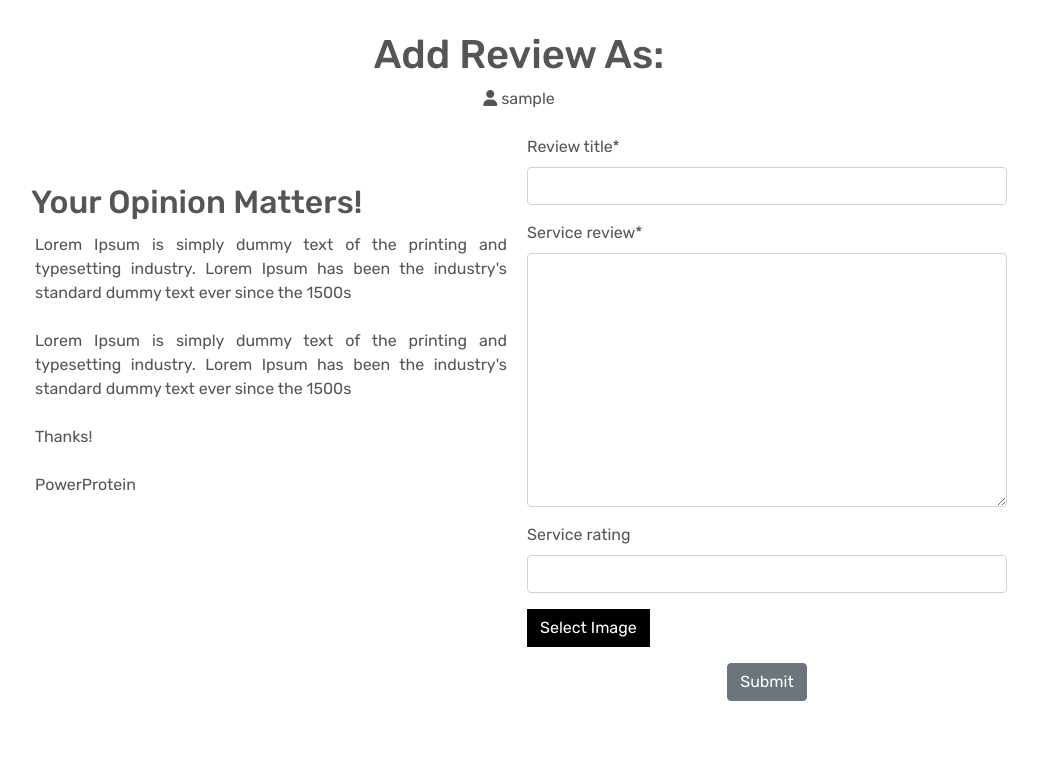
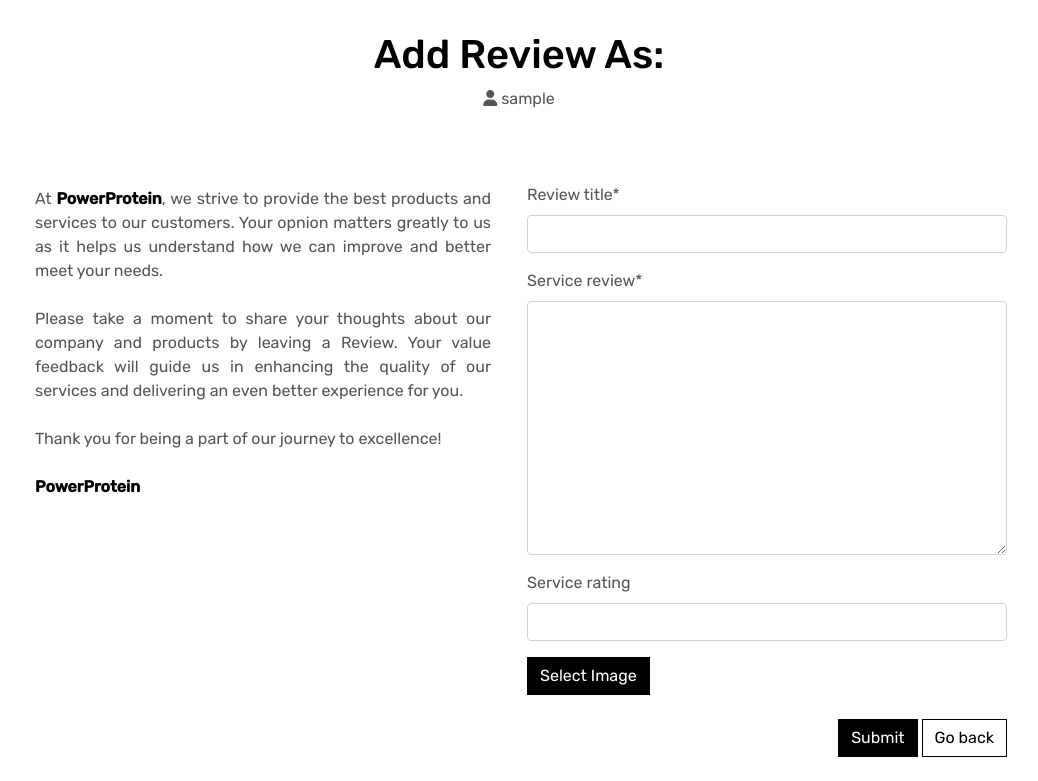
Before and after one commit to Giov3ss/PowerProtein, a Django app: page /reviews/add_review/ in a window 1280 px wide. Shown: the part 165-946 px from the top of the page, without its empty margins (121-1159 px from the left). Before the commit the page ends 866 px from the top, so only its background shows below. Run offline with Django 3.2, Linux system fonts and the light colour scheme; the visitor is signed in with stand-in values (Sample User, id 1); parts of the project's set-up code (start-up, migrations or seed data) failed here and were passed over; some libraries are stand-ins or nearby versions.

Commit message:
added some text content to add_edit file, creating another modal to review and styling

```diff
--- a/reviews/templates/reviews/add_edit_review.html
+++ b/reviews/templates/reviews/add_edit_review.html
@@ -20,36 +20,36 @@
       <div class="row p-3">
          <div class="col-12 text-center">
             {% if review %}
-            <h1 class="subtitle mt-3">Edit Review As:</h1>
+            <h1 class="subtitle mt-3 text-black">Edit Review As:</h1>
             <p><i class="fas fa-user"></i> {{ user.username | slice:":10" }}</p>
             {% else %}
-            <h1 class="subtitle mt-3">Add Review As:</h1>
+            <h1 class="subtitle mt-3 text-black">Add Review As:</h1>
             <p><i class="fas fa-user"></i> {{ user.username | slice:":10" }}</p>
             {% endif %}
 
          </div>
          <div class="col-md-6 mt-5 p-2">
+            <div class="mr-3">
                {% if reviews %}
-            <h2 class="subtitle">Change your review at <br> any time!</h2>
-            {% else %}
-            <h2 class="subtitle">Your Opinion Matters!</h2>
+               <h2 class="subtitle text-black">Your Opinion Matters!</h2>
                {% endif %}
                <p class="p-1 text-justify">
-               Lorem Ipsum is simply dummy text of the printing and typesetting industry.
-               Lorem Ipsum has been the industry's standard dummy text ever since the 1500s
+                  At <strong class="text-black">PowerProtein</strong>, we strive to provide the best products and services to our customers.
+                  Your opnion matters greatly to us as it helps us understand how we can improve and better meet your needs.
                </p>
                <p class="p-1 text-justify">
-               Lorem Ipsum is simply dummy text of the printing and typesetting industry.
-               Lorem Ipsum has been the industry's standard dummy text ever since the 1500s
+                  Please take a moment to share your thoughts about our company and products by leaving a Review. Your value
+                  feedback will guide us in enhancing the quality of our services and delivering an even better experience for you.
                </p>
                <p class="p-1">
-               Thanks!
+                  Thank you for being a part of our journey to excellence!
                </p>
                <p class="p-1">
-               PowerProtein
+                  <strong class="text-black">PowerProtein</strong>
                </p>
             </div>
-         <div class="col-md-6 p-2">
+         </div>
+         <div class="col-md-6 mt-5 p-2">
             <form method="post" enctype="multipart/form-data">
                {% csrf_token %}
                {% for field in form %}
@@ -59,8 +59,9 @@
                {{ field }}
                {% endif %}
                {% endfor %}
-               <div class="text-center">
-                  <button class="btn btn-secondary" type="submit" value="Save" aria-label="Submit Review">Submit</button>
+               <div class="text-right mt-4">
+                  <button class="btn btn-black rounded-0" type="submit" value="Save" aria-label="Submit Review">Submit</button>
+                  <a href="{% url 'reviews:reviews' %}" class="btn btn-outline-black rounded-0">Go back</a>
                </div>
             </form>
          </div>
```
Also changed, not shown: reviews/templates/reviews/reviews.html (+18 -10 lines), media/review-images/istockphoto-1248789819-612x612_pSlzJQz.jpg (added). Lines whose indentation alone changed are shown as unchanged.
